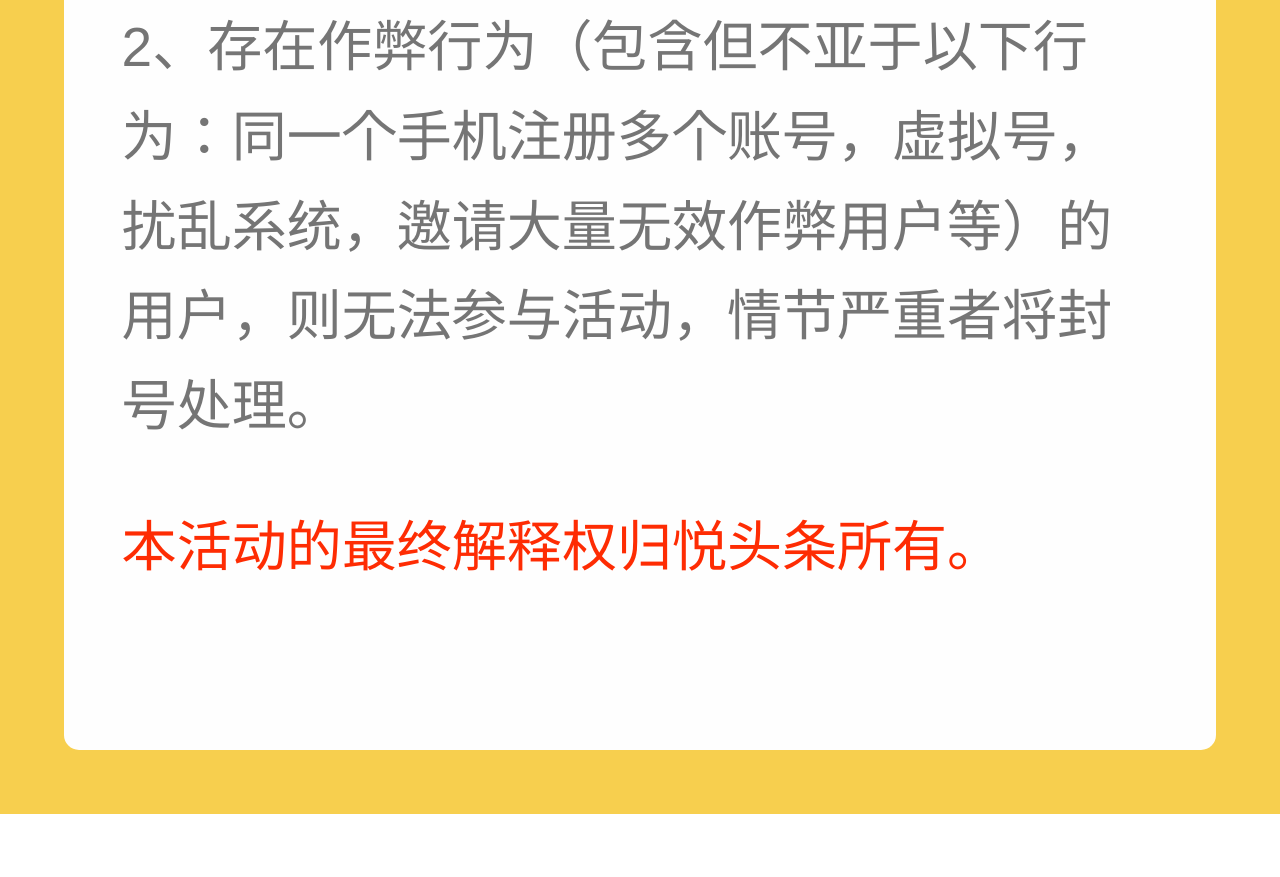
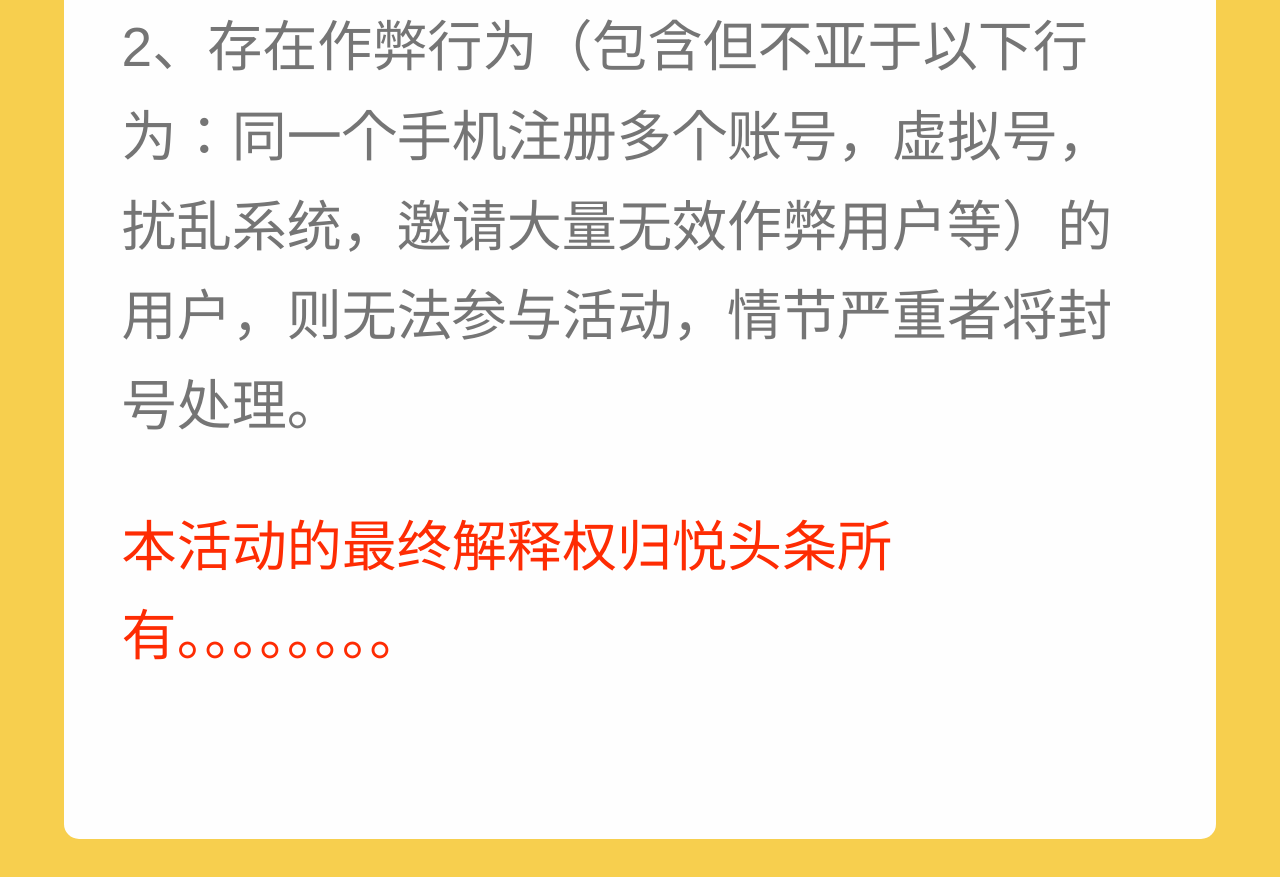
Before and after one commit to lafitewu/ChristmasH5, a plain HTML site: page rules.html in a window 1280 px wide. Shown: the part 5250-6127 px from the top of the page. Before the commit the page ends 6064 px from the top, so only its background shows below. Drawn offline with Linux system fonts and the light colour scheme.

Commit message:
ios 兼容测试 9

```diff
--- a/rules.html
+++ b/rules.html
@@ -113,7 +113,7 @@
             <ul>
                 <li>1、活动期间邀请的好友为无效徒弟，取消活动奖励;</li>
                 <li>2、存在作弊行为（包含但不亚于以下行为：同一个手机注册多个账号，虚拟号，扰乱系统，邀请大量无效作弊用户等）的用户，则无法参与活动，情节严重者将封号处理。</li>
-                <li class="specialRed">本活动的最终解释权归悦头条所有。</li>
+                <li class="specialRed">本活动的最终解释权归悦头条所有。。。。。。。。</li>
             </ul>
         </div>
     </div>
```
